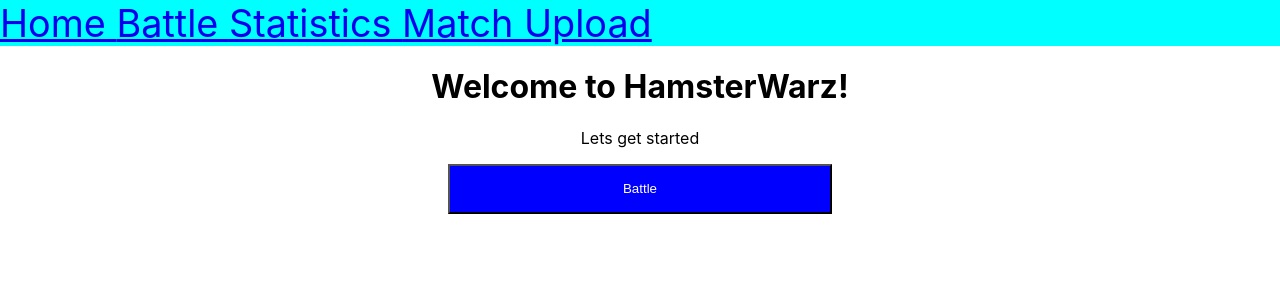
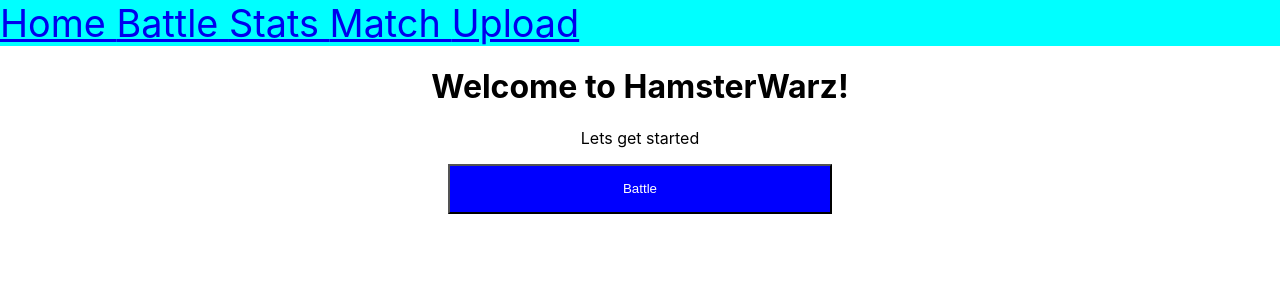
Before and after one commit to Talleb/HamsterWZ, a React (Create React App) app: page / in a window 1280 px wide. Shown: the top 300 px of the page. Built offline with nearby package versions, Linux system fonts and the light colour scheme.

Commit message:
minor changes

```diff
--- a/src/App.js
+++ b/src/App.js
@@ -15,7 +15,7 @@ function App() {
       <nav>
     <Link to="/"> Home </Link>
 		<Link to="/battle"> Battle </Link>
-		<Link to="/stats"> Statistics </Link>
+		<Link to="/stats"> Stats </Link>
 		<Link to="/matchup"> Match </Link>
 		<Link to="/upload"> Upload </Link>
     </nav>
```
